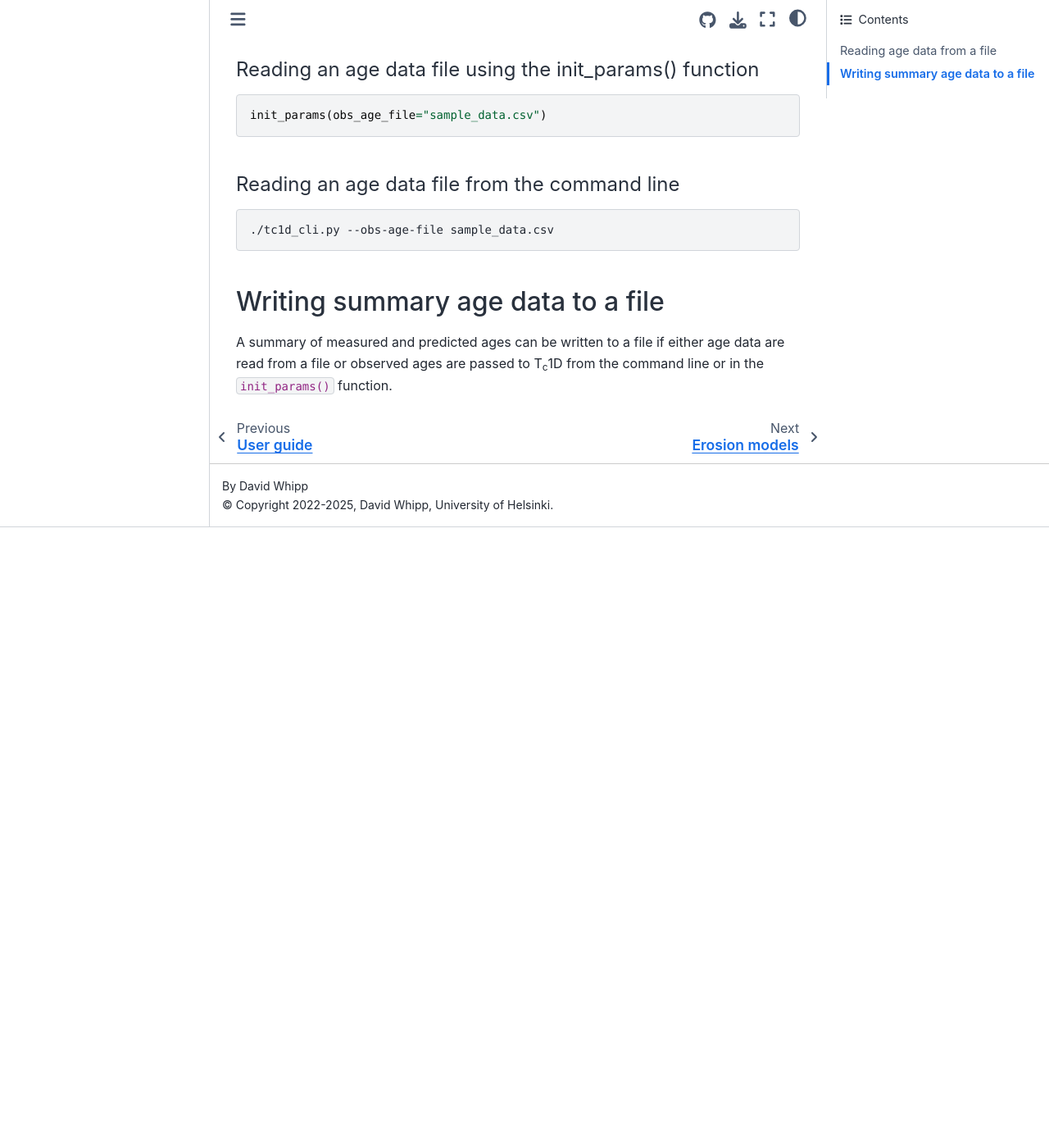
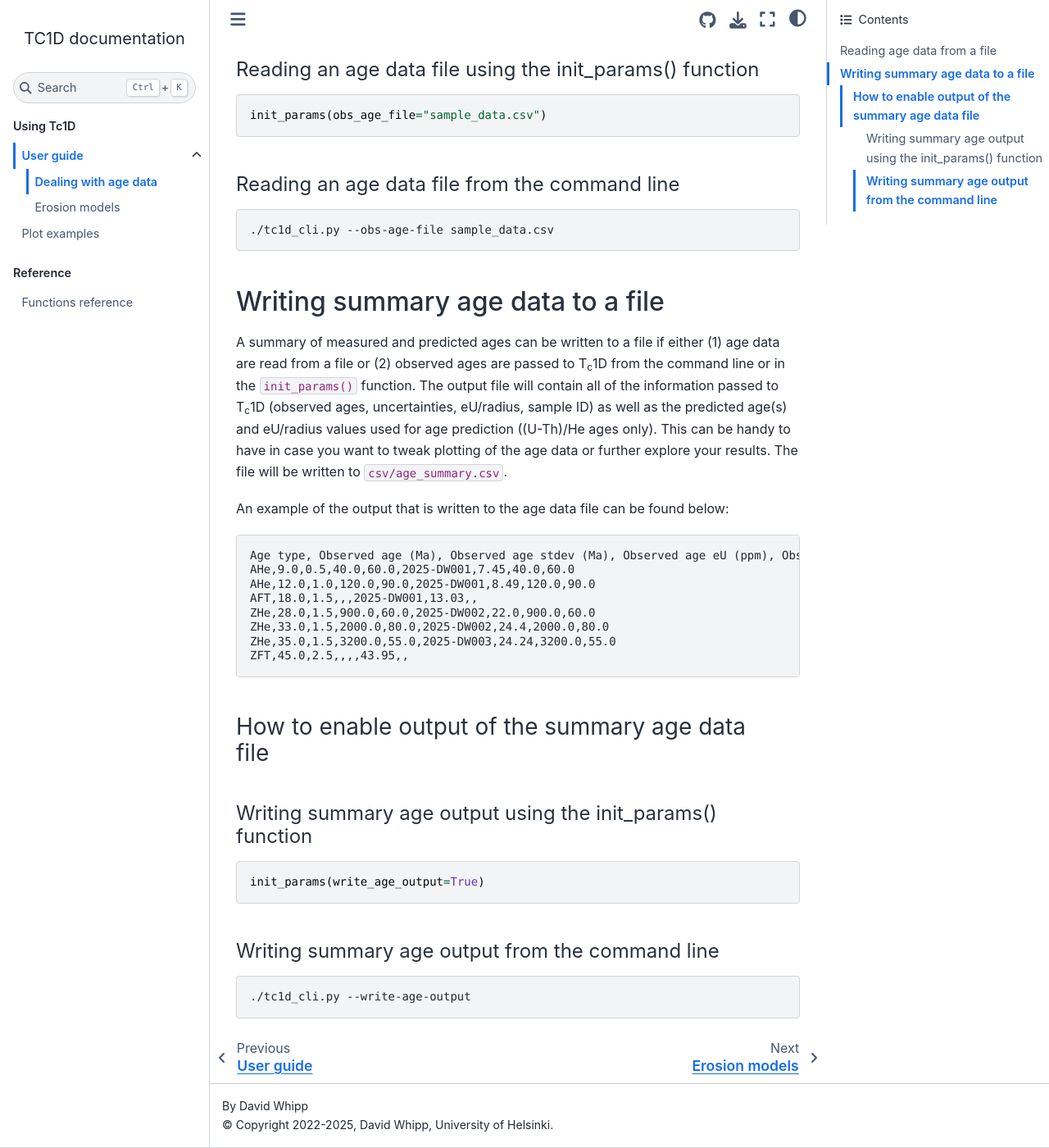
Before and after one commit to HUGG/TC1D, a Sphinx documentation site: the page built from docs/source/age-data.md, in a window 1280 px wide and 1400 px high, scrolled down 1437 px. Shown: the whole window at 82% size. Built offline with Sphinx 7.4.7 and the Sphinx Book theme 1.1.4, drawn with Linux system fonts in a browser that asks for light colours; before the commit the page ends 2080 px from its top, so only the background shows below that.

Commit message:
Add details about writing ages to file

````diff
--- a/docs/source/age-data.md
+++ b/docs/source/age-data.md
@@ -1,6 +1,6 @@
 # Dealing with age data
 
-T<sub>c</sub>1D supports the option to both [read in measured ages from a data file]() and [write summary age output to a file]().
+T<sub>c</sub>1D supports the option to both [read in measured ages from a data file](#reading-age-data-from-a-file) and [write summary age output to a file](#writing-summary-age-data-to-a-file).
 
 ## Reading age data from a file
 
@@ -63,4 +63,34 @@
 
 ## Writing summary age data to a file
 
-A summary of measured and predicted ages can be written to a file if either age data are read from a file or observed ages are passed to T<sub>c</sub>1D from the command line or in the `init_params()` function.
+A summary of measured and predicted ages can be written to a file if either (1) age data are read from a file or (2) observed ages are passed to T<sub>c</sub>1D from the command line or in the `init_params()` function.
+The output file will contain all of the information passed to T<sub>c</sub>1D (observed ages, uncertainties, eU/radius, sample ID) as well as the predicted age(s) and eU/radius values used for age prediction ((U-Th)/He ages only).
+This can be handy to have in case you want to tweak plotting of the age data or further explore your results.
+The file will be written to `csv/age_summary.csv`.
+
+An example of the output that is written to the age data file can be found below:
+
+```text
+Age type, Observed age (Ma), Observed age stdev (Ma), Observed age eU (ppm), Observed age grain radius (um), Sample ID, Predicted age (Ma), Predicted age eU (ppm), Predicted age grain radius (um)
+AHe,9.0,0.5,40.0,60.0,2025-DW001,7.45,40.0,60.0
+AHe,12.0,1.0,120.0,90.0,2025-DW001,8.49,120.0,90.0
+AFT,18.0,1.5,,,2025-DW001,13.03,,
+ZHe,28.0,1.5,900.0,60.0,2025-DW002,22.0,900.0,60.0
+ZHe,33.0,1.5,2000.0,80.0,2025-DW002,24.4,2000.0,80.0
+ZHe,35.0,1.5,3200.0,55.0,2025-DW003,24.24,3200.0,55.0
+ZFT,45.0,2.5,,,,43.95,,
+```
+
+### How to enable output of the summary age data file
+
+#### Writing summary age output using the init_params() function
+
+```python
+init_params(write_age_output=True)
+```
+
+#### Writing summary age output from the command line
+
+```text
+./tc1d_cli.py --write-age-output
+```
````
